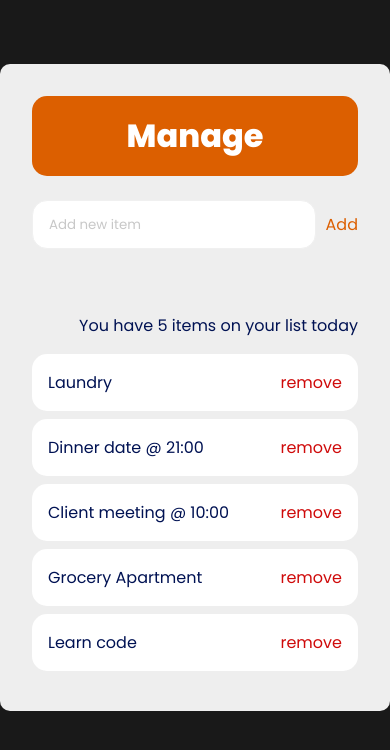
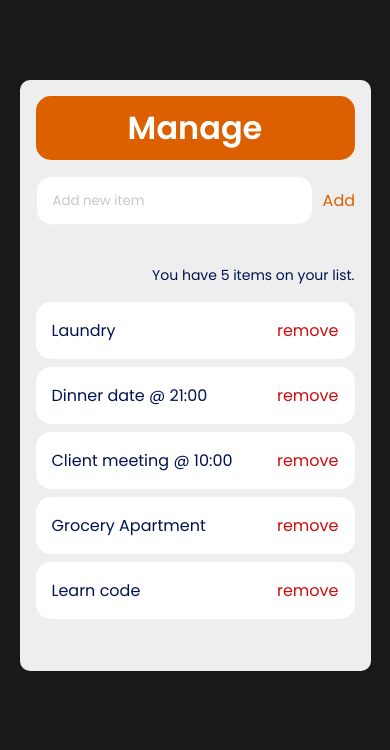
Before and after one commit to NeoMatlala/todo, a plain HTML site: page index.html in a window 390 px wide. Drawn offline with Linux system fonts and the light colour scheme.

Commit message:
mobile responsive

```diff
--- a/index.html
+++ b/index.html
@@ -19,7 +19,7 @@
         </div>
 
         <div class="items-container">
-            <p>You have <span id="list-count"></span> items on your list today</p>
+            <p>You have <span id="list-count"></span> items on your list.</p>
 
             <ul class="item-list">
                 <li class="item"> Laundry <span class="delete">remove</span></li>
--- a/style.css
+++ b/style.css
@@ -103,3 +103,39 @@ body {
 }
 
 /* mobile media queries */
+
+@media screen and (max-width: 960px) {
+    /* .container{
+        background-color: green;
+    } */
+}
+
+@media screen and (max-width: 768px) {
+    .container{
+        width: 90%;
+        max-width: 90%;
+        margin-top: 5rem;
+        padding: 1rem;
+        margin-bottom: 1rem;
+    }
+
+    #header {
+        padding: .5rem;
+    }
+
+    #header h1{
+        font-weight: 600;
+    }
+
+    .input-wrap{
+        margin-top: 1rem;
+    }
+
+    .items-container{
+        margin-top: 2.5rem;
+    }
+
+    .items-container p{
+        font-size: 14px;
+    }
+}
```
